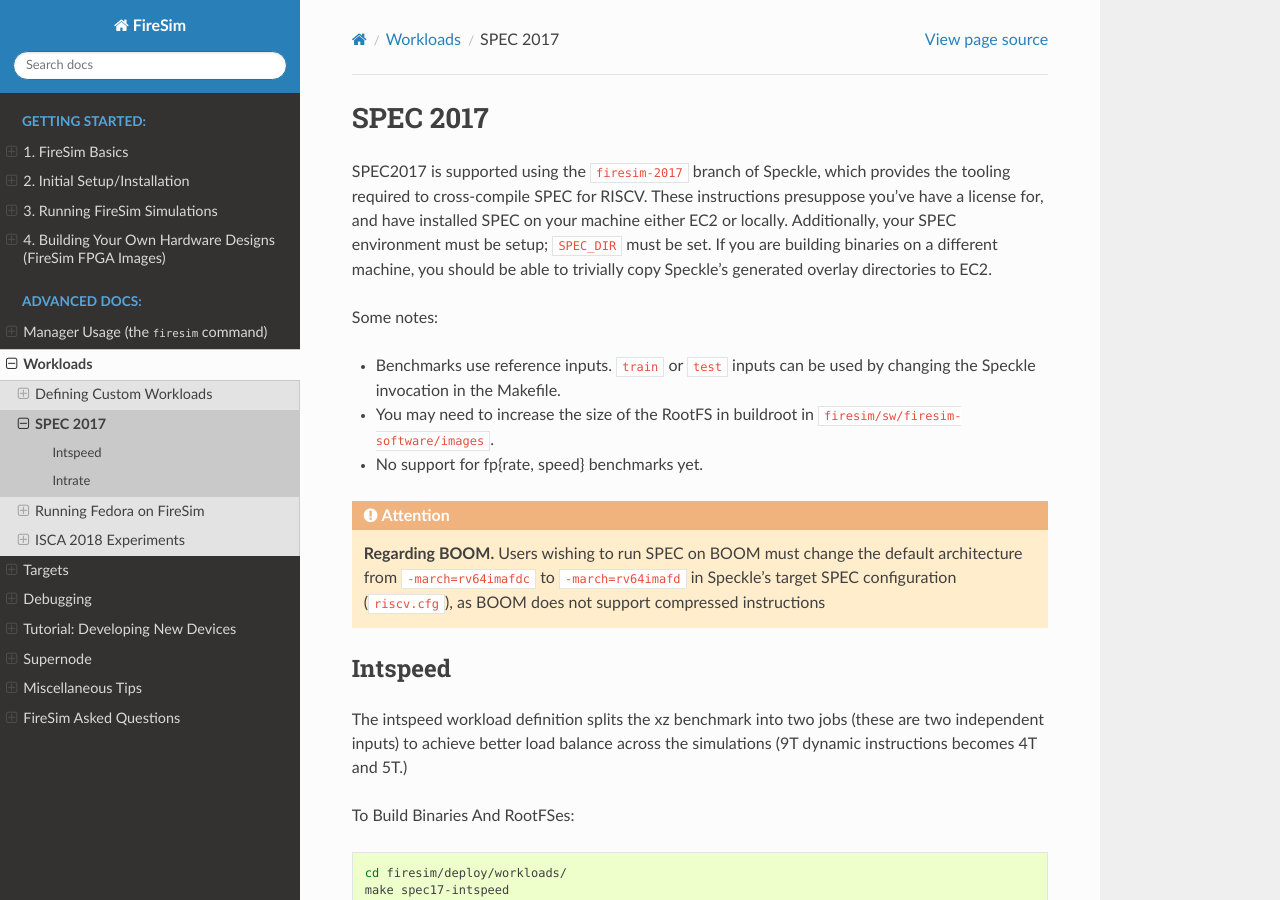
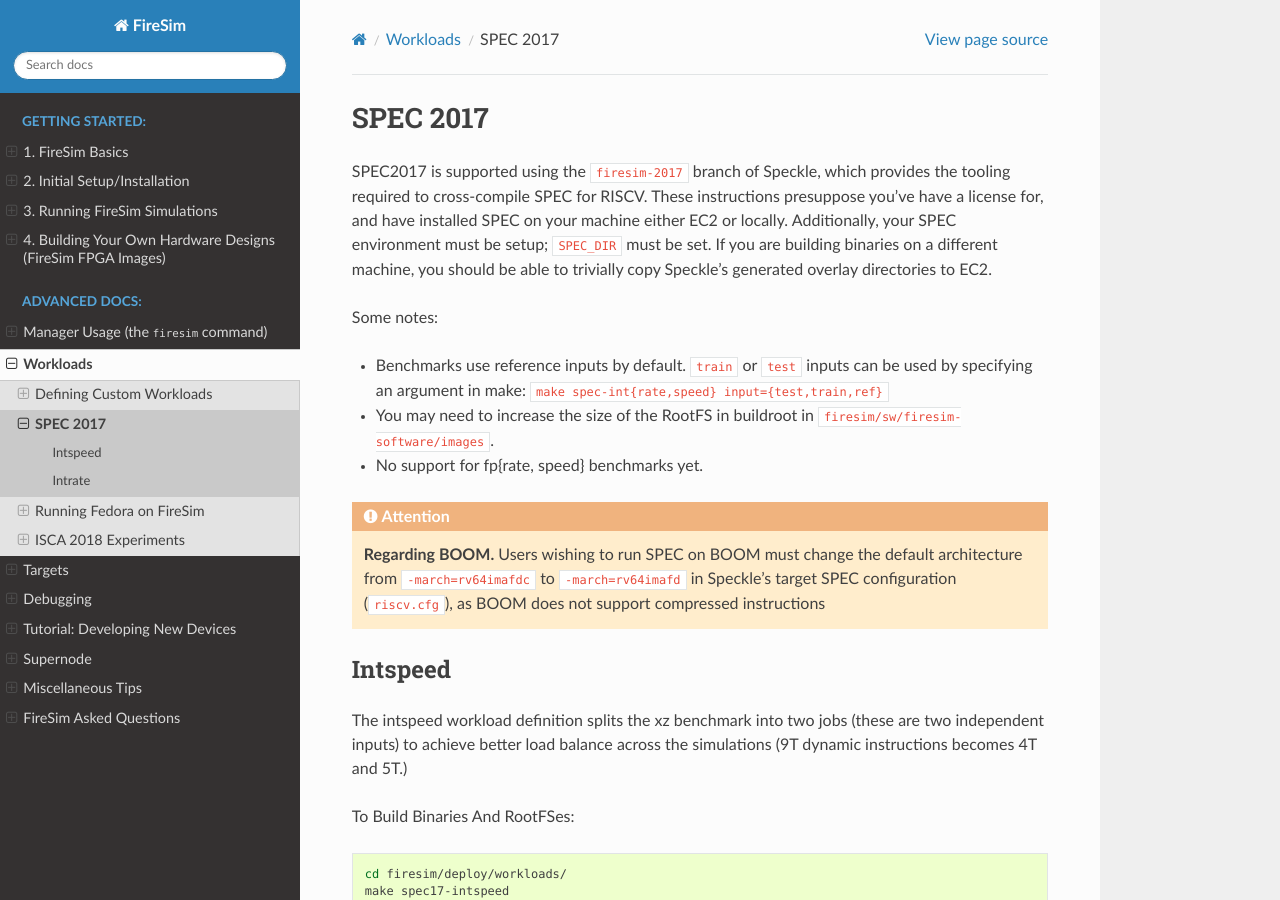
Before and after one commit to firesim/firesim, a Sphinx documentation site: the page built from docs/Advanced-Usage/Workloads/SPEC-2017.rst, in a window 1280 px wide and 900 px high. Built offline with Sphinx 7.4.7 and the Read the Docs theme 2.0.0, drawn with Linux system fonts in a browser that asks for light colours.

Commit message:
Add instructions for changing SPEC17 input size

```diff
--- a/docs/Advanced-Usage/Workloads/SPEC-2017.rst
+++ b/docs/Advanced-Usage/Workloads/SPEC-2017.rst
@@ -13,7 +13,7 @@
 
 Some notes:
 
--  Benchmarks use reference inputs. ``train`` or ``test`` inputs can be used by changing the Speckle invocation in the Makefile.
+-  Benchmarks use reference inputs by default. ``train`` or ``test`` inputs can be used by specifying an argument in make: ``make spec-int{rate,speed} input={test,train,ref}``
 -  You may need to increase the size of the RootFS in buildroot in ``firesim/sw/firesim-software/images``.
 -  No support for fp{rate, speed} benchmarks yet.
 
```
